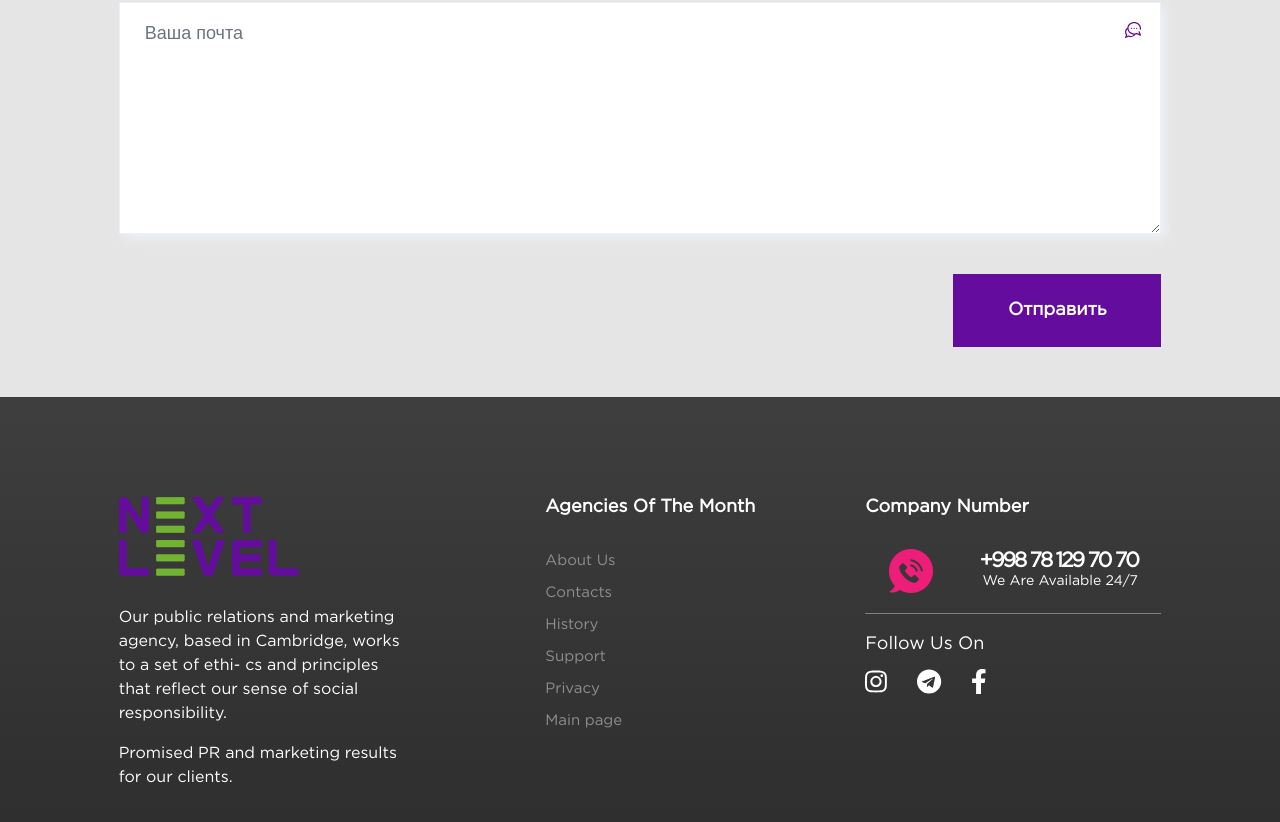
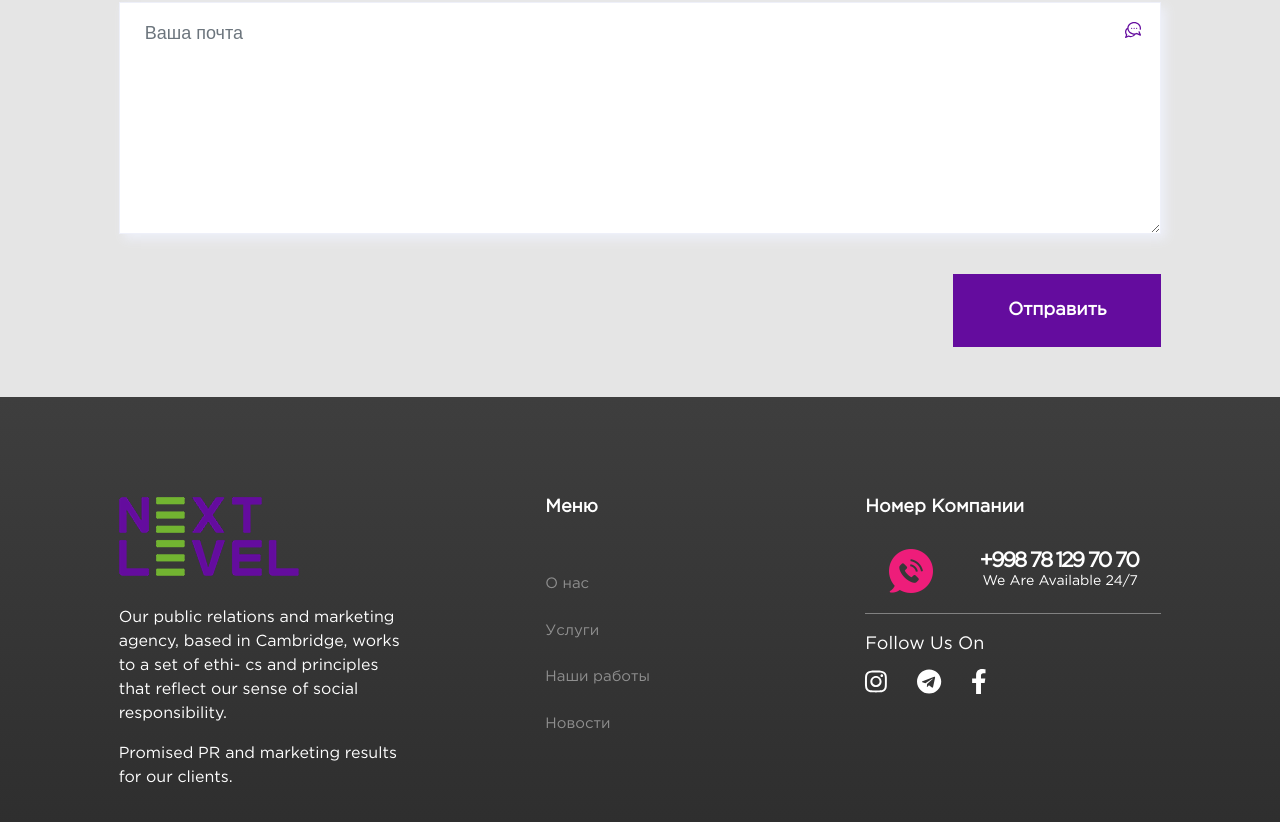
Before and after one commit to 7Davronbek/app-nextlevel-client, a React (Create React App) app: page / in a window 1280 px wide. Shown: the part 8245-9067 px from the top of the page. Built offline with nearby package versions, Linux system fonts and the light colour scheme; a web font is replaced by a local one.

Commit message:
nextlevel-app

```diff
--- a/src/components/Footer.jsx
+++ b/src/components/Footer.jsx
@@ -35,20 +35,18 @@ const Footer = () => {
                     </div>
                     <div className="col-3 offset-1">
                         <div className="widget">
-                            <h4 className="widget-title">Agencies Of The Month</h4>
-                            <ul className="footer-links">
-                                <li className='mb-2'><a href="!#">About Us</a></li>
-                                <li className='mb-2'><a href="!#">Contacts</a></li>
-                                <li className='mb-2'><a href="!#">History</a></li>
-                                <li className='mb-2'><a href="!#">Support</a></li>
-                                <li className='mb-2'><a href="!#">Privacy</a></li>
-                                <li className='mb-2'><a href="!#">Main page</a></li>
+                            <h4 className="widget-title">Меню</h4>
+                            <ul className="footer-links flex-column d-flex">
+                                <a className='mt-4' href="#aboutUs">О нас</a>
+                                <a className='mt-4' href="#service">Услуги</a>
+                                <a className='mt-4' href="#work">Наши работы</a>
+                                <a className='mt-4' href="#news">Новости</a>
                             </ul>
                         </div>
                     </div>
                     <div className="col-3">
                         <div className="widget">
-                            <h4 className="widget-title">Company Number</h4>
+                            <h4 className="widget-title">Номер Компании</h4>
                             <div className="footer-contact justify-content-around align-items-center d-flex">
                                 <div className="img">
                                     <img src="../assets/image/footerTel.png" alt="" />
@@ -59,7 +57,7 @@ const Footer = () => {
                                 </div>
                             </div>
                             <div>
-                                <a href="!#"></a>
+                                {/* <a href="!#"></a> */}
                             </div>
                             <div className="footer-social">
                                 <h6>Follow Us On</h6>
```
